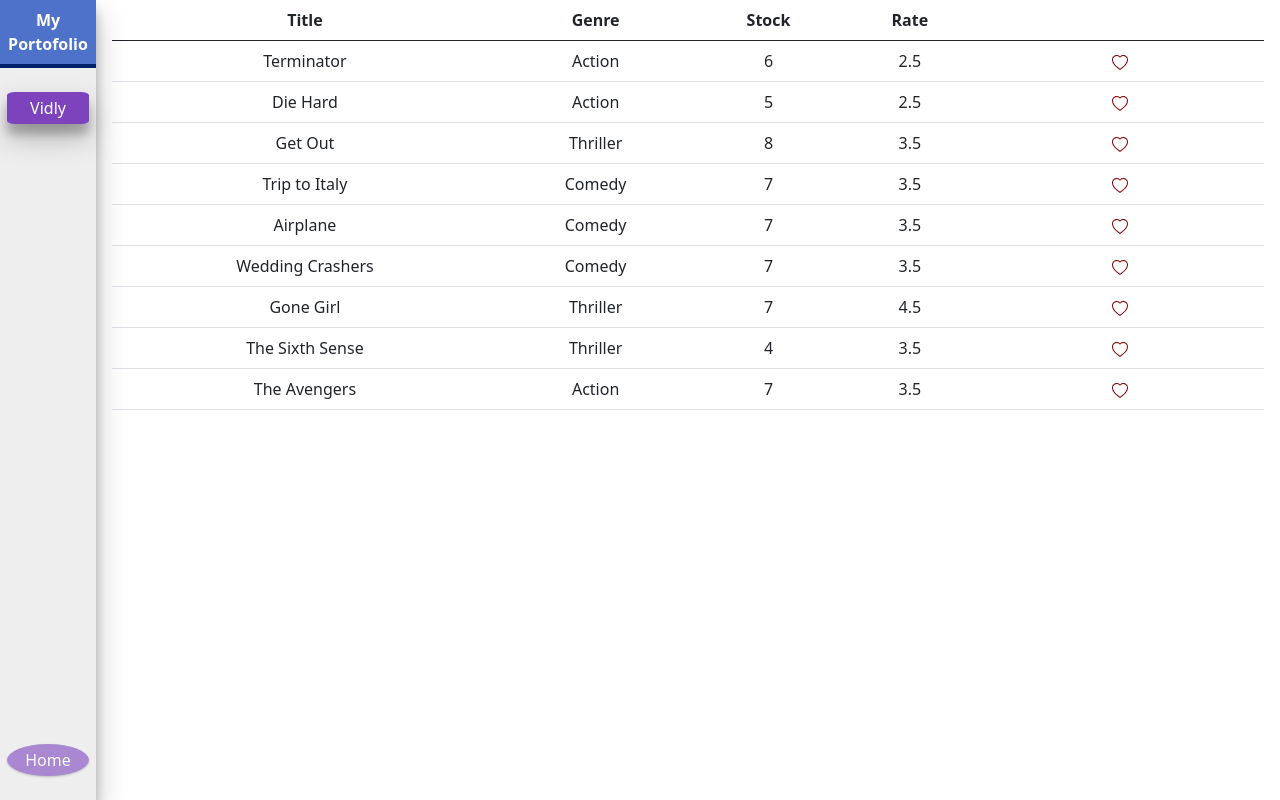
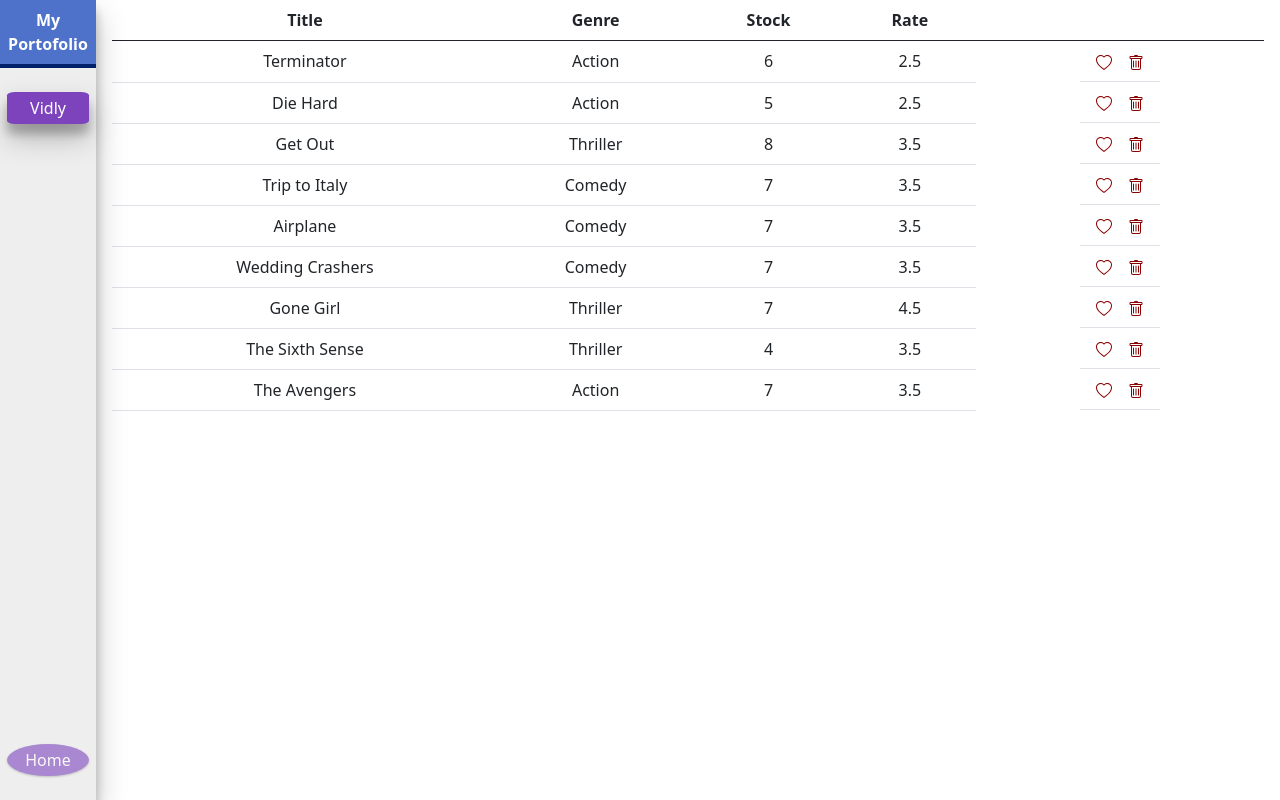
Before and after one commit to JConan/my-portofolio, a React (Create React App) app: page /vidly in a window 1280 px wide. Built offline with nearby package versions, Linux system fonts and the light colour scheme.

Commit message:
implement delete button

```diff
--- a/src/demo-app/Vidly/Vidly.sass
+++ b/src/demo-app/Vidly/Vidly.sass
@@ -2,11 +2,18 @@
 table th, table td
     text-align: center
 
-table td .likeButton
+table
+    .buttons
+        display: flex
+        width: 5rem
+        margin: auto
+    td
+        span
+            margin: auto
 
-    svg
-        transition: transform .2s
+            svg
+                transition: transform .2s
 
-    &:hover
-        svg
-            transform: scale(1.5)
+            &:hover
+                svg
+                    transform: scale(1.5)
--- a/src/demo-app/Vidly/Vidly.tsx
+++ b/src/demo-app/Vidly/Vidly.tsx
@@ -34,6 +34,9 @@ const Vidly: React.SFC<VidlyProps> = () => {
     let likeButtonToggler = (movieId: string) => {
         setMovies(movies.map(movie => movie.id === movieId ? { ...movie, liked: !movie.liked } : movie))
     }
+    let deleteButton = (movieId: string) => {
+        setMovies(movies.filter(movie => movie.id !== movieId))
+    }
 
     return (
         <table className="table">
@@ -54,14 +57,17 @@ const Vidly: React.SFC<VidlyProps> = () => {
                             <td>{movie.genre}</td>
                             <td>{movie.stock}</td>
                             <td>{movie.rate}</td>
-                            <td>
-                                <span className="likeButton" onClick={() => likeButtonToggler(movie.id)}>
+                            <td className="buttons">
+                                <span role="likeButton" className="likeButton" onClick={() => likeButtonToggler(movie.id)}>
                                     {
                                         movie.liked ?
-                                            <Icons.HeartFill color={"darkred"} />
+                                            <Icons.HeartFill className="liked" color={"darkred"} />
                                             :
                                             <Icons.Heart color={"darkred"} />
                                     }
+                                </span>
+                                <span role="deleteButton" className="deleteButton" onClick={() => deleteButton(movie.id)}>
+                                    <Icons.Trash color="darkred" />
                                 </span>
                             </td>
                         </tr>
```
Also changed, not shown: 1 other file (tests, documents, lock files or other folders).
